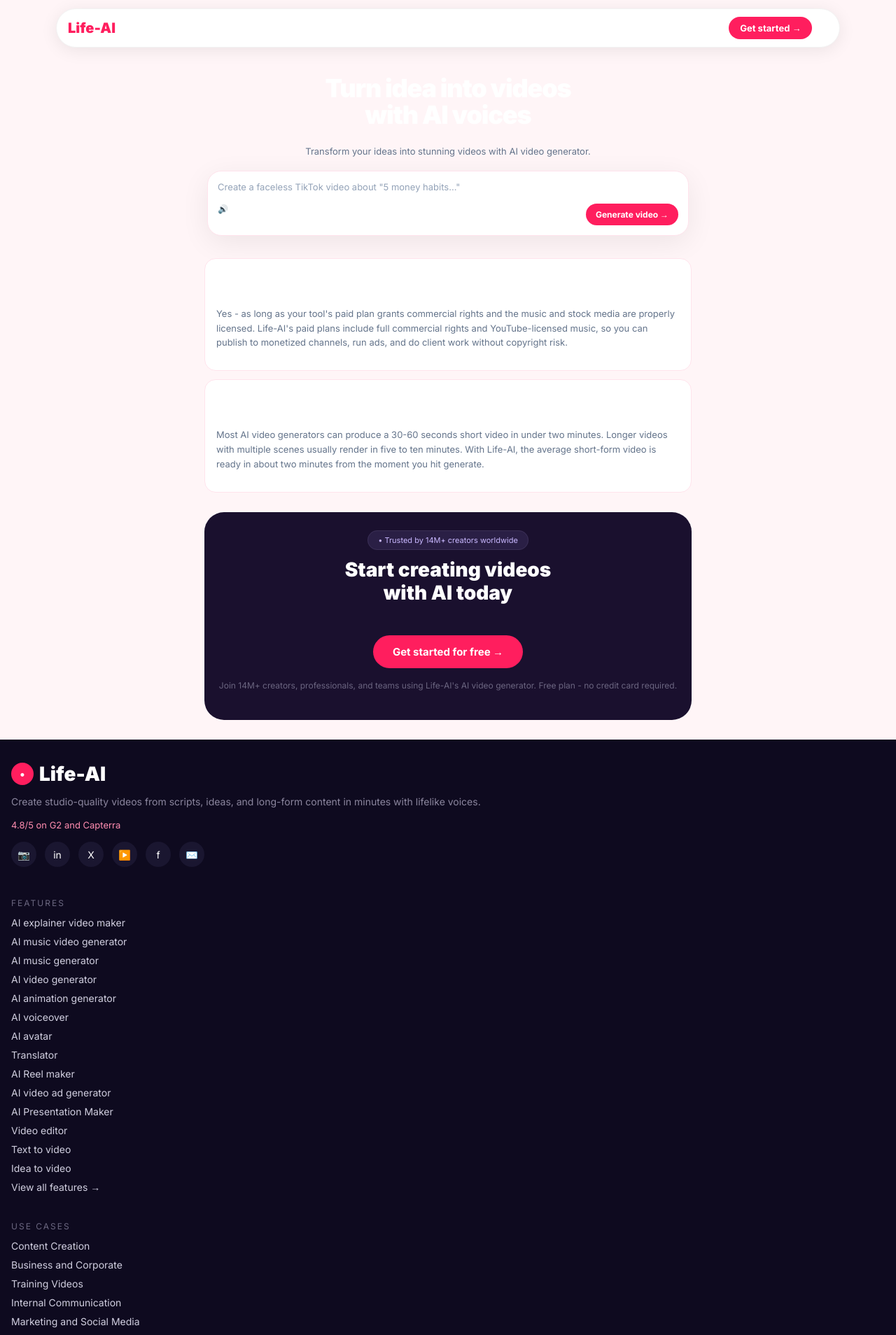
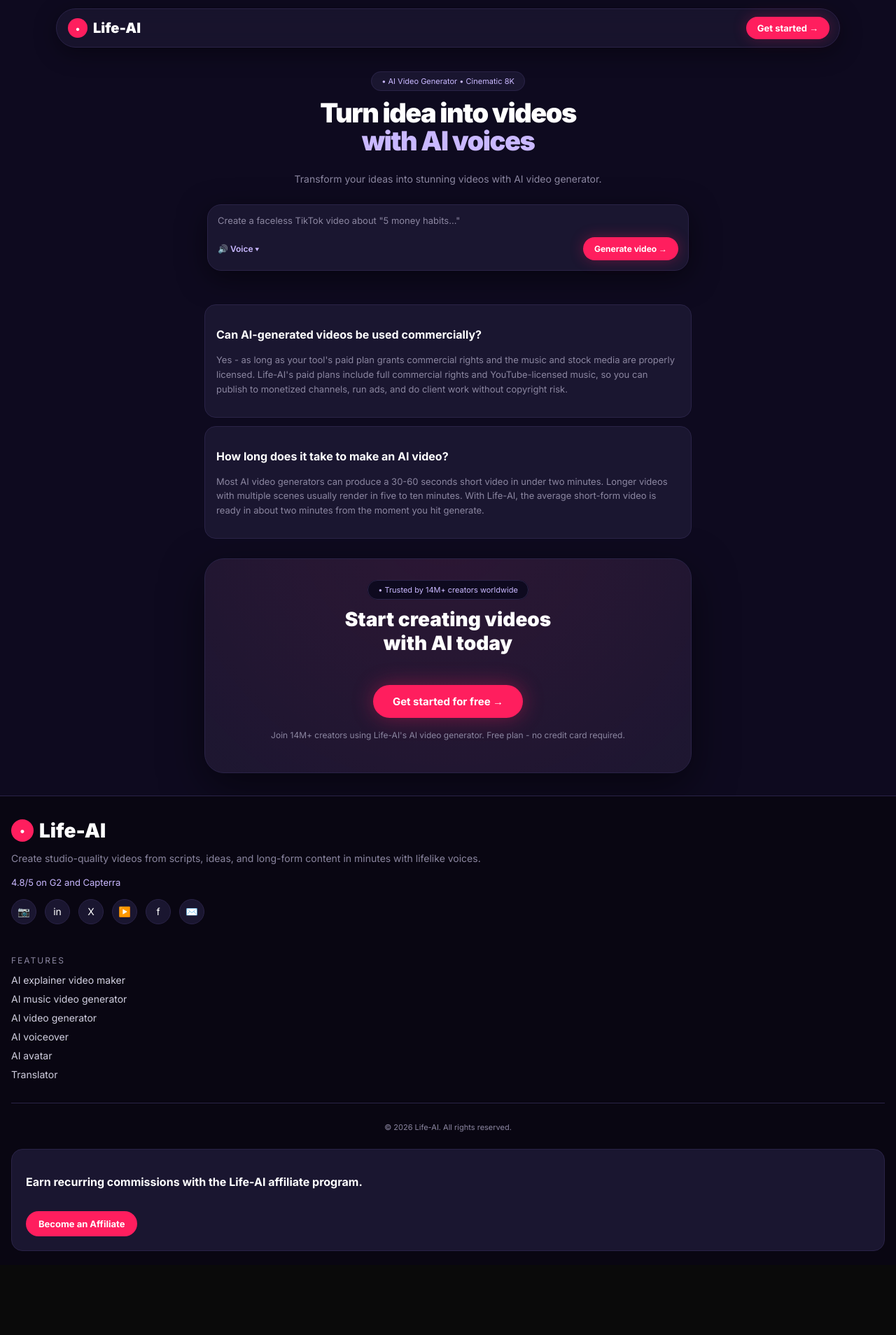
Before and after one commit to muradofficalid-art/LifeAI, a Next.js app: page / in a window 1280 px wide. Shown: the top 1908 px of the page at 70% size. After the commit the page ends 1808 px from the top, so only its background shows below. Built offline with nearby package versions, Linux system fonts and the light colour scheme.

Commit message:
Refactor theme colors and update layout styles

```diff
--- a/app/page.tsx
+++ b/app/page.tsx
@@ -1,15 +1,15 @@
 'use client'
 import Link from 'next/link'
 
-// OFFICIAL LIFE-AI THEME 2 - Deep Purple + Hot Pink
 const THEME = {
-  bg: '#FFF5F7',
-  dark: '#1A102E',
-  darkCard: '#0E0A1F',
+  bg: '#0E0A1F',
+  bg2: '#130E28',
+  card: '#1A1630',
+  cardBorder: '#2A2347',
   primary: '#FF1E5E',
   accent: '#C9B8FF',
-  badgeBg: '#2A1F45',
-  textMuted: '#64748B'
+  muted: '#8B86A0',
+  white: '#FFFFFF'
 }
 
 export default function Home(){
@@ -18,103 +18,85 @@
     <style>{`
       @import url('https://fonts.googleapis.com/css2?family=Inter:wght@400;600;700;900&display=swap');
       *{font-family:'Inter',sans-serif; box-sizing:border-box}
-      .scroll-hide::-webkit-scrollbar{display:none}
     `}</style>
     <div style={{background:THEME.bg, minHeight:'100vh', overflowX:'hidden'}}>
 
-      {/* NAV */}
+      {/* NAV - Dark Glass Pill */}
       <div style={{position:'sticky', top:'12px', zIndex:50, padding:'0 12px'}}>
-        <nav style={{background:'white', height:'56px', borderRadius:'999px', display:'flex', alignItems:'center', justifyContent:'space-between', padding:'0 14px 0 16px', boxShadow:'0 4px 24px rgba(0,0,0,0.08)', border:'1px solid #f2f2f2', maxWidth:'1120px', margin:'0 auto'}}>
-          <div style={{fontWeight:900, fontSize:'20px', color:THEME.primary}}>Life-AI</div>
-          <div style={{display:'flex', alignItems:'center', gap:'8px'}}>
-            <Link href="/signup" style={{background:THEME.primary, color:'white', padding:'8px 16px', borderRadius:'999px', fontSize:'13px', fontWeight:700, textDecoration:'none'}}>Get started →</Link>
-            <span style={{fontSize:'22px'}}>☰</span>
+        <nav style={{background:'rgba(26,22,48,0.85)', backdropFilter:'blur(12px)', height:'56px', borderRadius:'999px', display:'flex', alignItems:'center', justifyContent:'space-between', padding:'0 14px 0 16px', boxShadow:'0 8px 32px rgba(0,0,0,0.4)', border:`1px solid ${THEME.cardBorder}`, maxWidth:'1120px', margin:'0 auto'}}>
+          <div style={{fontWeight:900, fontSize:'20px', color:'white', display:'flex', alignItems:'center', gap:'8px'}}>
+            <span style={{background:THEME.primary, width:'28px', height:'28px', borderRadius:'50%', display:'flex', alignItems:'center', justifyContent:'center', fontSize:'14px'}}>•</span>
+            Life-AI
           </div>
+          <Link href="/signup" style={{background:THEME.primary, color:'white', padding:'8px 16px', borderRadius:'999px', fontSize:'13px', fontWeight:700, textDecoration:'none', boxShadow:`0 0 20px ${THEME.primary}40`}}>Get started →</Link>
         </nav>
       </div>
 
-      {/* HERO */}
-      <div style={{textAlign:'center', padding:'28px 16px 12px', maxWidth:'720px', margin:'0 auto'}}>
-        <h1 style={{fontSize:'36px', fontWeight:900, lineHeight:'1.05', letterSpacing:'-1.2px'}}>Turn idea into videos<br/>with AI voices</h1>
-        <p style={{fontSize:'13px', color:THEME.textMuted, marginTop:'12px'}}>Transform your ideas into stunning videos with AI video generator.</p>
-        <div style={{background:'white', borderRadius:'20px', padding:'14px', marginTop:'20px', boxShadow:'0 10px 40px rgba(0,0,0,0.07)', border:'1px solid #FFE3EC', textAlign:'left'}}>
-          <div style={{fontSize:'13px', color:'#94A3B8'}}>Create a faceless TikTok video about "5 money habits..."</div>
-          <div style={{display:'flex', justifyContent:'space-between', marginTop:'16px'}}>
-            <span style={{fontSize:'12px', fontWeight:600}}>🔊 Voice ▾</span>
-            <Link href="/signup" style={{background:THEME.primary, color:'white', padding:'8px 14px', borderRadius:'999px', fontSize:'12px', fontWeight:700, textDecoration:'none'}}>Generate video →</Link>
+      {/* HERO - Cinematic */}
+      <div style={{textAlign:'center', padding:'48px 16px 20px', maxWidth:'720px', margin:'0 auto'}}>
+        <span style={{background:THEME.card, color:THEME.accent, fontSize:'11px', padding:'6px 14px', borderRadius:'999px', border:`1px solid ${THEME.cardBorder}`}}>• AI Video Generator • Cinematic 8K</span>
+        <h1 style={{fontSize:'38px', fontWeight:900, lineHeight:'1.05', letterSpacing:'-1.5px', color:'white', marginTop:'18px'}}>Turn idea into videos<br/><span style={{color:THEME.accent}}>with AI voices</span></h1>
+        <p style={{fontSize:'14px', color:THEME.muted, marginTop:'14px'}}>Transform your ideas into stunning videos with AI video generator.</p>
+
+        <div style={{background:THEME.card, borderRadius:'20px', padding:'14px', marginTop:'28px', boxShadow:`0 10px 40px rgba(0,0,0,0.5)`, border:`1px solid ${THEME.cardBorder}`, textAlign:'left'}}>
+          <div style={{fontSize:'13px', color:THEME.muted}}>Create a faceless TikTok video about "5 money habits..."</div>
+          <div style={{display:'flex', justifyContent:'space-between', marginTop:'16px', alignItems:'center'}}>
+            <span style={{fontSize:'12px', fontWeight:600, color:THEME.accent}}>🔊 Voice ▾</span>
+            <Link href="/signup" style={{background:THEME.primary, color:'white', padding:'9px 16px', borderRadius:'999px', fontSize:'12px', fontWeight:700, textDecoration:'none', boxShadow:`0 0 20px ${THEME.primary}50`}}>Generate video →</Link>
           </div>
         </div>
       </div>
 
-      {/* FAQ */}
-      <div style={{maxWidth:'720px', margin:'20px auto', padding:'0 12px', display:'grid', gap:'12px'}}>
-        <div style={{background:'white', border:'1px solid #FFE3EC', borderRadius:'16px', padding:'16px'}}>
-          <h3 style={{fontSize:'16px', fontWeight:700}}>Can AI-generated videos be used commercially?</h3>
-          <p style={{fontSize:'13px', color:THEME.textMuted, marginTop:'8px', lineHeight:'1.6'}}>Yes - as long as your tool's paid plan grants commercial rights and the music and stock media are properly licensed. Life-AI's paid plans include full commercial rights and YouTube-licensed music, so you can publish to monetized channels, run ads, and do client work without copyright risk.</p>
+      {/* FAQ - Dark Cards */}
+      <div style={{maxWidth:'720px', margin:'28px auto', padding:'0 12px', display:'grid', gap:'12px'}}>
+        <div style={{background:THEME.card, border:`1px solid ${THEME.cardBorder}`, borderRadius:'16px', padding:'16px'}}>
+          <h3 style={{fontSize:'16px', fontWeight:700, color:'white'}}>Can AI-generated videos be used commercially?</h3>
+          <p style={{fontSize:'13px', color:THEME.muted, marginTop:'8px', lineHeight:'1.6'}}>Yes - as long as your tool's paid plan grants commercial rights and the music and stock media are properly licensed. Life-AI's paid plans include full commercial rights and YouTube-licensed music, so you can publish to monetized channels, run ads, and do client work without copyright risk.</p>
         </div>
-        <div style={{background:'white', border:'1px solid #FFE3EC', borderRadius:'16px', padding:'16px'}}>
-          <h3 style={{fontSize:'16px', fontWeight:700}}>How long does it take to make an AI video?</h3>
-          <p style={{fontSize:'13px', color:THEME.textMuted, marginTop:'8px', lineHeight:'1.6'}}>Most AI video generators can produce a 30-60 seconds short video in under two minutes. Longer videos with multiple scenes usually render in five to ten minutes. With Life-AI, the average short-form video is ready in about two minutes from the moment you hit generate.</p>
+        <div style={{background:THEME.card, border:`1px solid ${THEME.cardBorder}`, borderRadius:'16px', padding:'16px'}}>
+          <h3 style={{fontSize:'16px', fontWeight:700, color:'white'}}>How long does it take to make an AI video?</h3>
+          <p style={{fontSize:'13px', color:THEME.muted, marginTop:'8px', lineHeight:'1.6'}}>Most AI video generators can produce a 30-60 seconds short video in under two minutes. Longer videos with multiple scenes usually render in five to ten minutes. With Life-AI, the average short-form video is ready in about two minutes from the moment you hit generate.</p>
         </div>
       </div>
 
-      {/* DARK CTA */}
+      {/* DARK CTA - Glowing */}
       <div style={{maxWidth:'720px', margin:'28px auto', padding:'0 12px'}}>
-        <div style={{background:THEME.dark, borderRadius:'28px', padding:'28px 20px', textAlign:'center'}}>
-          <span style={{background:THEME.badgeBg, color:THEME.accent, fontSize:'11px', padding:'6px 14px', borderRadius:'999px', border:'1px solid #3A2F55'}}>• Trusted by 14M+ creators worldwide</span>
+        <div style={{background:`radial-gradient(600px at 50% -20%, ${THEME.primary}15, transparent), ${THEME.card}`, borderRadius:'28px', padding:'32px 20px', textAlign:'center', border:`1px solid ${THEME.cardBorder}`, boxShadow:'0 20px 60px rgba(0,0,0,0.5)'}}>
+          <span style={{background:THEME.bg, color:THEME.accent, fontSize:'11px', padding:'6px 14px', borderRadius:'999px', border:`1px solid ${THEME.cardBorder}`}}>• Trusted by 14M+ creators worldwide</span>
           <h2 style={{color:'white', fontSize:'28px', fontWeight:900, lineHeight:'1.2', marginTop:'18px'}}>Start creating videos<br/>with AI today</h2>
-          <Link href="/signup" style={{background:THEME.primary, color:'white', padding:'14px 28px', borderRadius:'999px', fontSize:'15px', fontWeight:700, textDecoration:'none', display:'inline-block', marginTop:'20px'}}>Get started for free →</Link>
-          <p style={{color:'#6B6580', fontSize:'12px', marginTop:'16px', lineHeight:'1.5'}}>Join 14M+ creators, professionals, and teams using Life-AI's AI video generator. Free plan - no credit card required.</p>
+          <Link href="/signup" style={{background:THEME.primary, color:'white', padding:'14px 28px', borderRadius:'999px', fontSize:'15px', fontWeight:700, textDecoration:'none', display:'inline-block', marginTop:'20px', boxShadow:`0 0 30px ${THEME.primary}60`}}>Get started for free →</Link>
+          <p style={{color:THEME.muted, fontSize:'12px', marginTop:'16px', lineHeight:'1.5'}}>Join 14M+ creators using Life-AI's AI video generator. Free plan - no credit card required.</p>
         </div>
       </div>
 
-      {/* FOOTER */}
-      <div style={{background:THEME.darkCard, color:'white', padding:'32px 16px 20px'}}>
+      {/* FOOTER - Same as Dashboard */}
+      <div style={{background:'#090612', color:'white', padding:'32px 16px 20px', borderTop:`1px solid ${THEME.cardBorder}`, marginTop:'32px'}}>
         <div style={{fontSize:'28px', fontWeight:900, display:'flex', alignItems:'center', gap:'8px'}}>
           <span style={{background:THEME.primary, width:'32px', height:'32px', borderRadius:'50%', display:'flex', alignItems:'center', justifyContent:'center', color:'white', fontSize:'16px'}}>•</span>
           Life-AI
         </div>
-        <p style={{color:'#8B869E', fontSize:'14px', marginTop:'12px', lineHeight:'1.6'}}>Create studio-quality videos from scripts, ideas, and long-form content in minutes with lifelike voices.</p>
-        <p style={{color:'#FF8DB0', fontSize:'13px', marginTop:'12px'}}>4.8/5 on G2 and Capterra</p>
+        <p style={{color:THEME.muted, fontSize:'14px', marginTop:'12px', lineHeight:'1.6'}}>Create studio-quality videos from scripts, ideas, and long-form content in minutes with lifelike voices.</p>
+        <p style={{color:THEME.accent, fontSize:'13px', marginTop:'12px'}}>4.8/5 on G2 and Capterra</p>
 
         <div style={{display:'flex', gap:'12px', marginTop:'16px'}}>
-          {['📷','in','X','▶️','f','✉️'].map((s,i)=><span key={i} style={{background:'#1A1630', width:'36px', height:'36px', borderRadius:'50%', display:'flex', alignItems:'center', justifyContent:'center', fontSize:'14px'}}>{s}</span>)}
+          {['📷','in','X','▶️','f','✉️'].map((s,i)=><span key={i} style={{background:THEME.card, width:'36px', height:'36px', borderRadius:'50%', display:'flex', alignItems:'center', justifyContent:'center', fontSize:'14px', border:`1px solid ${THEME.cardBorder}`}}>{s}</span>)}
         </div>
 
         <div style={{marginTop:'32px', display:'grid', gap:'28px'}}>
           <div>
-            <p style={{color:'#6B6780', fontSize:'12px', letterSpacing:'2px'}}>FEATURES</p>
+            <p style={{color:THEME.muted, fontSize:'12px', letterSpacing:'2px'}}>FEATURES</p>
             <div style={{marginTop:'12px', display:'grid', gap:'10px', fontSize:'14px', color:'#D1CFE0'}}>
-              <span>AI explainer video maker</span><span>AI music video generator</span><span>AI music generator</span><span>AI video generator</span><span>AI animation generator</span><span>AI voiceover</span><span>AI avatar</span><span>Translator</span><span>AI Reel maker</span><span>AI video ad generator</span><span>AI Presentation Maker</span><span>Video editor</span><span>Text to video</span><span>Idea to video</span><span>View all features →</span>
-            </div>
-          </div>
-          <div>
-            <p style={{color:'#6B6780', fontSize:'12px', letterSpacing:'2px'}}>USE CASES</p>
-            <div style={{marginTop:'12px', display:'grid', gap:'10px', fontSize:'14px', color:'#D1CFE0'}}>
-              <span>Content Creation</span><span>Business and Corporate</span><span>Training Videos</span><span>Internal Communication</span><span>Marketing and Social Media</span><span>Education and E-Learning</span><span>eCommerce</span><span>Localization and Translation</span>
-            </div>
-          </div>
-          <div>
-            <p style={{color:'#6B6780', fontSize:'12px', letterSpacing:'2px'}}>AI MODELS</p>
-            <div style={{marginTop:'12px', display:'grid', gap:'10px', fontSize:'14px', color:'#D1CFE0'}}>
-              <span>Seedance 2.5</span><span>Gemini Omni Flash 1.1</span><span>MiniMax H3 Max</span><span>FLUX 3 Video</span><span>Veo 3.1</span><span>Kling 3 Pro</span><span>GPT Image 2.5</span><span>Nano Banana 2</span><span>Qwen Image 3</span><span>Meta Muse</span><span>AI video models</span><span>AI image models</span><span>Browse all models →</span>
-            </div>
-          </div>
-          <div>
-            <p style={{color:'#6B6780', fontSize:'12px', letterSpacing:'2px'}}>RESOURCES</p>
-            <div style={{marginTop:'12px', display:'grid', gap:'10px', fontSize:'14px', color:'#D1CFE0'}}>
-              <span>Guide</span><span>Pricing</span><span>Blog</span><span>Tutorials</span><span>Webinars</span><span>FAQs</span><span>What's new</span><span>Voice samples</span><span>Languages & dialects</span><span>Alternatives</span><span>Tools</span><span>Developer API</span><span>Affiliate program</span>
+              <span>AI explainer video maker</span><span>AI music video generator</span><span>AI video generator</span><span>AI voiceover</span><span>AI avatar</span><span>Translator</span>
             </div>
           </div>
         </div>
 
-        <div style={{borderTop:'1px solid #1E1A32', marginTop:'32px', paddingTop:'16px', textAlign:'center'}}>
-          <p style={{color:'#6B6780', fontSize:'11px'}}>© 2026 Life-AI. All rights reserved.</p>
-          <p style={{color:'#8B869E', fontSize:'12px', marginTop:'8px'}}>Privacy · Terms · Cookies</p>
+        <div style={{borderTop:`1px solid ${THEME.cardBorder}`, marginTop:'32px', paddingTop:'16px', textAlign:'center'}}>
+          <p style={{color:THEME.muted, fontSize:'11px'}}>© 2026 Life-AI. All rights reserved.</p>
         </div>
 
-        <div style={{background:'#1A1630', borderRadius:'16px', padding:'20px', marginTop:'24px'}}>
-          <p style={{fontSize:'16px', fontWeight:700}}>Earn recurring commissions with the Life-AI affiliate program.</p>
+        <div style={{background:THEME.card, borderRadius:'16px', padding:'20px', marginTop:'24px', border:`1px solid ${THEME.cardBorder}`}}>
+          <p style={{fontSize:'16px', fontWeight:700, color:'white'}}>Earn recurring commissions with the Life-AI affiliate program.</p>
           <Link href="/signup" style={{background:THEME.primary, color:'white', padding:'10px 18px', borderRadius:'999px', fontSize:'13px', fontWeight:700, textDecoration:'none', display:'inline-block', marginTop:'16px'}}>Become an Affiliate</Link>
         </div>
       </div>
```
